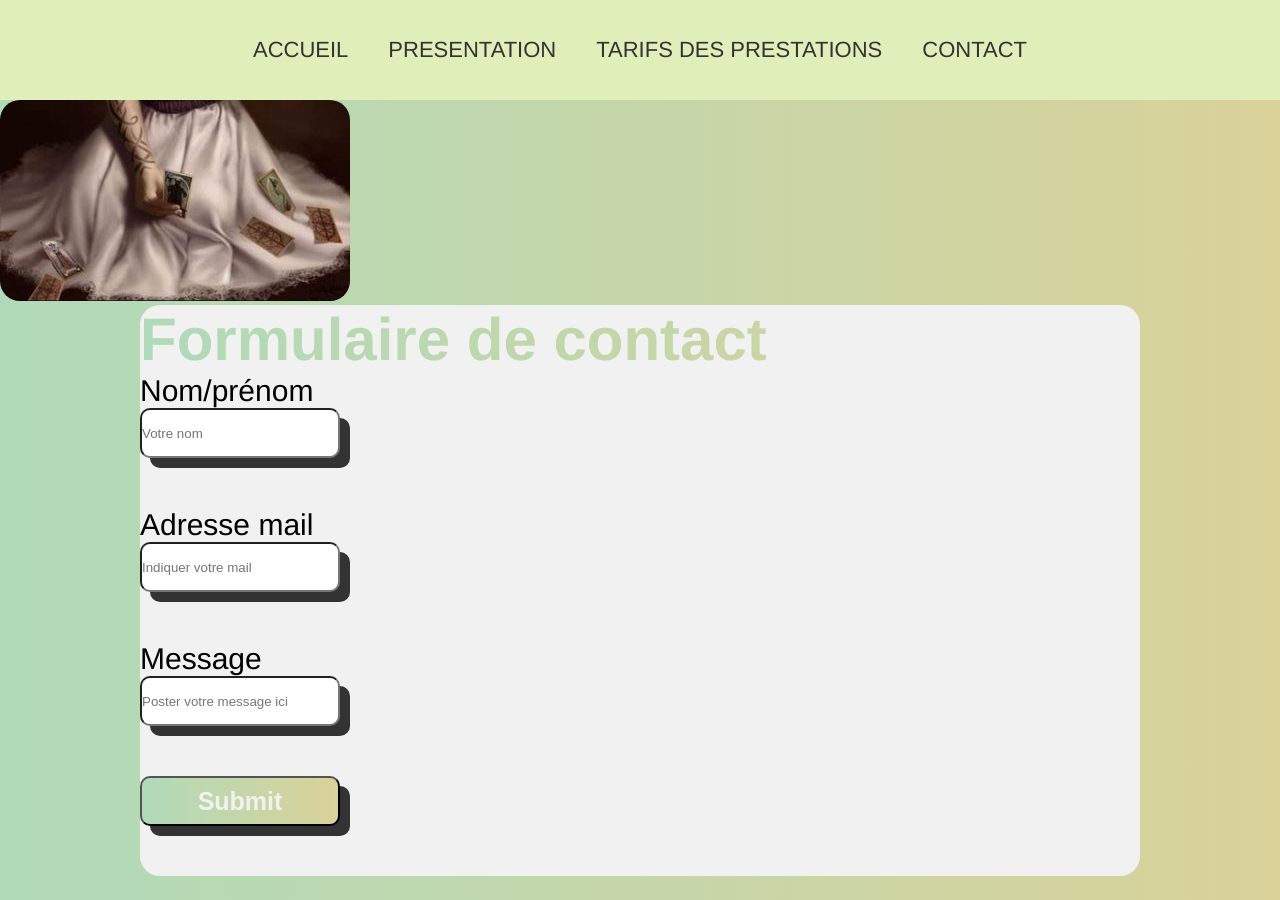
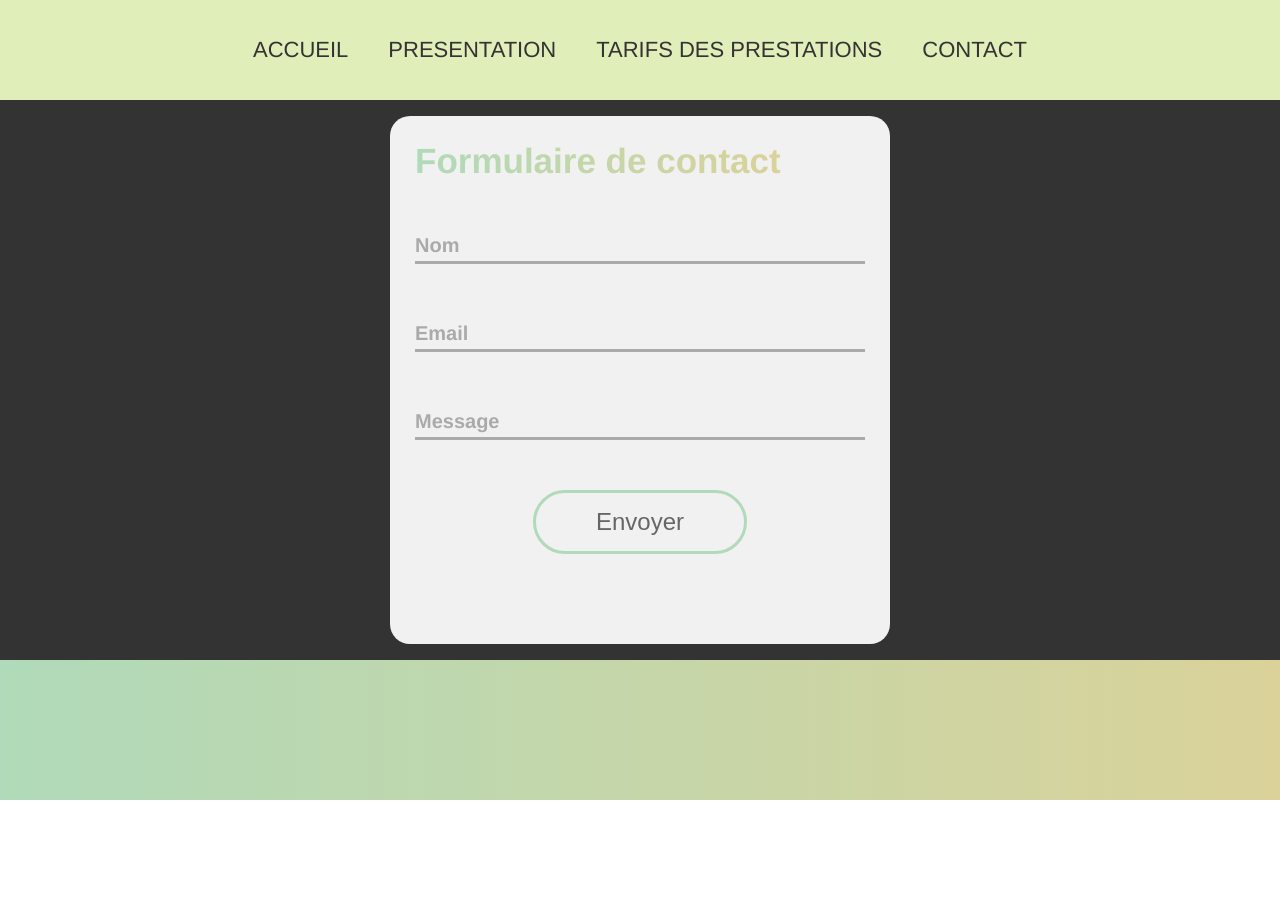
Before and after one commit to ManuDevv/feedessoins, a plain HTML site: page contact.html in a window 1280 px wide. After the commit the page ends 800 px from the top, so only its background shows below. Drawn offline with Linux system fonts and the light colour scheme; a web font is replaced by a local one.

Commit message:
version du 23/08

```diff
--- a/app.js
+++ b/app.js
@@ -9,6 +9,7 @@
 // }
 
 // })
+
 var controller = new ScrollMagic.Controller();
 
 var scene = new ScrollMagic.Scene({
--- a/contact.html
+++ b/contact.html
@@ -25,24 +25,100 @@
 
   <div class="main-page-contact">
     <div class="contact">
-      <img src="img/01.jpg" alt="">
 
-      <div class="main-form">
+
+      <!-- <div class="main-form">
 
         <form action="" class="form">
           <h1 class="test">Formulaire de contact</h1>
           <label for="">Nom/prénom</label></br>
-          <input type="text" placeholder="Votre nom"></br>
+          <input type="text" placeholder="Votre nom" required></br>
           <label for="mail">Adresse mail</label></br>
-          <input type="mail" placeholder="Indiquer votre mail"></br>
+          <input type="mail" placeholder="Indiquer votre mail" required></br>
           <label for="">Message</label></br>
-          <input type="text" placeholder="Poster votre message ici "></br>
+          <input type="text" placeholder="Poster votre message ici "required ></br>
           <input type="submit" class="submit">
         </form>
+      </div> -->
+
+      <div class="box">
+
+        <form action="" class="formBloc">
+
+          <h3><strong>Formulaire de contact<strong></h3>
+
+            <div class="formGroupe">
+              <label for="nom">Nom</label>
+              <input type="text"required id="nom">
+            </div>
+
+            <div class="formGroupe">
+              <label for="mail">Email</label>
+              <input type="text"required id="mail">
+            </div>
+
+            <div class="formGroupe">
+              <label for="message">Message</label>
+              <input type="text"required id="message">
+            </div>
+
+            <div class="formGroupe">
+              <input type="submit" value="Envoyer" class="btn">
+            </div>
+
+
+
+        </form>
+
       </div>
+
+
+
     </div>
   </div>
+  <script>
 
+// const inputs=document.querySelectorAll('input');
+
+
+// console.log(inputs)
+
+// for(let i = 0; i < inputs.length; i++){
+
+//   let field =inputs[i];
+
+//   field.addEventListener('in',(e)=>{
+//         if(e.target.value != ""){
+//             e.target.parentNode.classList.add('animation');
+
+//         }else if(e.target.value ==""){
+//             e.target.parentNode.classList.remove('animation');
+
+//         }
+//     })
+
+// }
+
+const inputs = document.querySelectorAll('input');
+
+        for (let i = 0; i < inputs.length; i++) {
+
+            let field = inputs[i];
+
+            field.addEventListener('input', (e) => {
+
+                if(e.target.value != ""){
+                    e.target.parentNode.classList.remove('animation');
+                } else  ()=> {
+
+                }
+
+            })
+
+        }
+
+
+  </script>
 </body>
 
 </html>
--- a/style.css
+++ b/style.css
@@ -223,64 +223,99 @@ table {
 }
 
 /**********page contact**********/
+.contact{
+  background-color: #333;
+  display: flex;
+  justify-content: center;
+  align-items: center;
+  height: 70vh;;
+}
+.box{
+  width: 500px;
+  height: auto;
+  padding: 25px;
+  background: #f1f1f1;
+  border-radius: 20px;
+}
+.box h3 strong{
 
-.main-page-contact{
+  color: transparent;
+  background-clip: text;
+  -webkit-background-clip: text;
+  background-image: linear-gradient(to right,#b0dab9,#dad299);
+  font-weight: 900;
+  font-size: 35px;
+
+}
+.box h3{
+  margin-bottom: 45px;
+}
+
+.formBloc .formGroupe{
+  position: relative;
+  display: flex;
+  margin-bottom: 50px;
+}
+
+.formBloc .formGroupe label{
+  position:absolute;
+  top: 50%;
+  left: 0%;
+  transform: translateY(-50%);
+  color: #aaa;
+  font-size: 20px;
+  transition: 0.4s ease-out;
+}
+
+.formBloc .formGroupe input{
+  display: bloc;
   width: 100%;
-  height: 100vh;
-  /* display: flex;
+  padding: 10px 0px;
+  border:none;
+  outline: none;
+  background:none;
+  border-bottom: 3px solid #aaa;
+  color: #666;
+  transition: 0.4s ease-out;
+}
+.formGroupe:nth-child(4){
+  margin-bottom: 65px;
   justify-content: center;
-  align-items: center; */
+}
+.formBloc .formGroupe .btn{
+  display: block;
+  width: auto;
+  padding: 15px 60px;
+  border:3px solid #b0dab9;
+  border-radius:999px ;
+  background-image: linear-gradient(to right,transparent 50%,#b0dab9 50%,#dad299);
+  background-size: 200%;
+  font-size: 24px;
+  font-weight: 500;
+  cursor: pointer;
 
 
 }
-.contact{
-  height: 100% ;
-
-;
-}
-.contact img{
-
-  z-index: 0;
-  border-radius: 20px;
-  position: relative;
-  margin-top: 0px;
-  margin-left: 0;
-}
-.main-form{
-
-  display: flex;
-  justify-content: center;
+.formBloc .formGroupe .btn:hover{
+  color: #f1f1f1;
+  background-position: 100%;
 
 }
-form{
-  font-size: 30px;
-  width: 1000px;
-  background-color: #f1f1f1;
-  border-radius: 20px;
 
+.formBloc .formGroupe:focus-within label,
+.formBloc.formGroupe.animation label{
+  top: 0px;
+  transform: translateY(-100%) ;
+  color: #b0dab9;
 
 }
-input{
-  height: 50px;
-  width: 200px;
-  margin-bottom: 50px;
-  border-radius: 10px;
-  box-shadow: #333 10px 10px;
-}
-.test{
-  color: transparent;
-  background-clip: text;
-  -webkit-background-clip: text;
-  background-image: linear-gradient(to right,#b0dab9,
-  #dad299);
+
+.formBloc.formGroupe:focus-within input,
+.formBloc.formGroupe.animation input{
+ border-bottom-color: #b0dab9;
 
 }
-.submit{
-  background-image: linear-gradient(to right,#b0dab9,#dad299);
-  color: #f1f1f1;
-  font-weight: 900;
-  font-size: 25px;
-}
+
 
 /***************/
 
```
Also changed, not shown: img/02.jpg (added).
